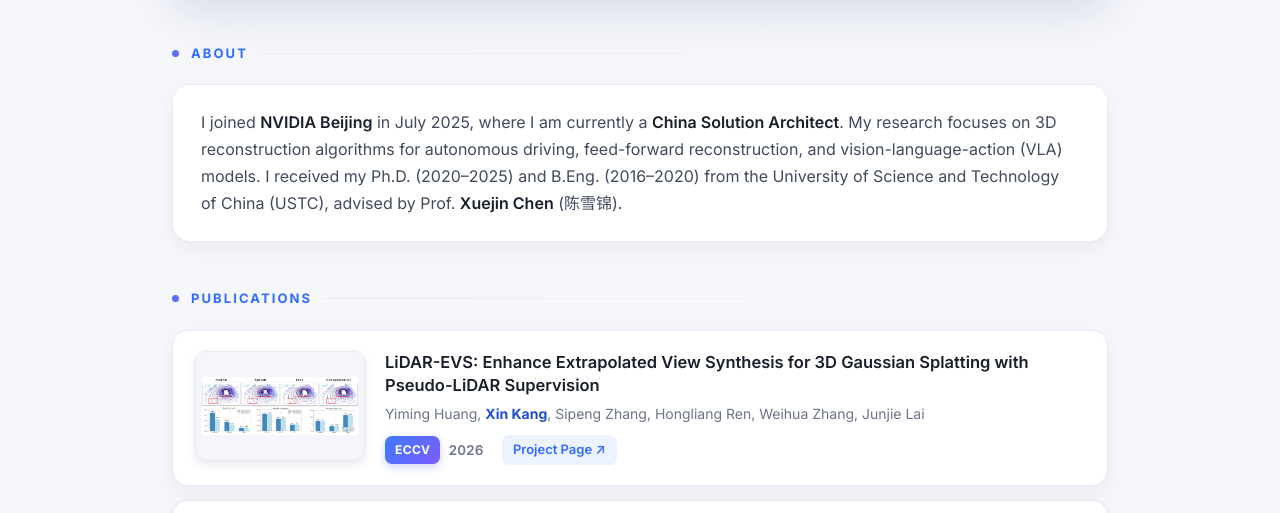
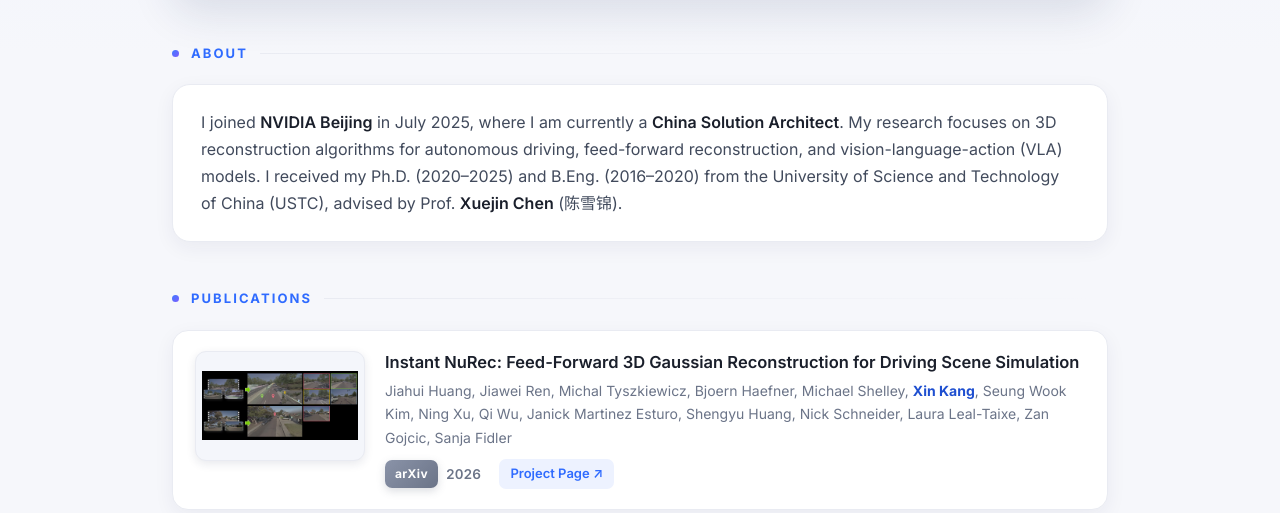
Before and after one commit to kangx326/kangx326.github.io, a plain HTML site: page index.html in a window 1280 px wide. Shown: the part 287-800 px from the top of the page. Drawn offline with Linux system fonts and the light colour scheme.

Commit message:
Add Instant NuRec publication

```diff
--- a/index.html
+++ b/index.html
@@ -163,6 +163,16 @@
     <div class="h2"><span class="dot"></span>Publications</div>
 
     <div class="pub">
+      <img class="thumb" src="thumb_instant_nurec.webp" alt="Instant NuRec teaser">
+      <div class="info">
+        <div class="ptitle">Instant NuRec: Feed-Forward 3D Gaussian Reconstruction for Driving Scene Simulation</div>
+        <div class="authors">Jiahui Huang, Jiawei Ren, Michal Tyszkiewicz, Bjoern Haefner, Michael Shelley, <span class="me">Xin Kang</span>, Seung Wook Kim, Ning Xu, Qi Wu, Janick Martinez Esturo, Shengyu Huang, Nick Schneider, Laura Leal-Taixe, Zan Gojcic, Sanja Fidler</div>
+        <div class="venue"><span class="badge arxiv">arXiv</span><span class="yr">2026</span></div>
+        <div class="plink"><a href="https://research.nvidia.com/labs/sil/projects/instant-nurec" target="_blank" rel="noopener">Project Page ↗</a></div>
+      </div>
+    </div>
+
+    <div class="pub">
       <img class="thumb" src="thumb_lidarevs.png" alt="LiDAR-EVS teaser">
       <div class="info">
         <div class="ptitle">LiDAR-EVS: Enhance Extrapolated View Synthesis for 3D Gaussian Splatting with Pseudo-LiDAR Supervision</div>
```
Also changed, not shown: thumb_instant_nurec.webp (added).
